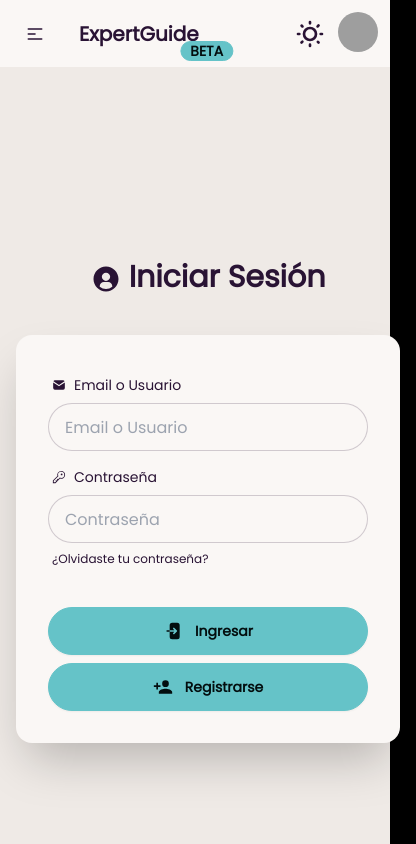
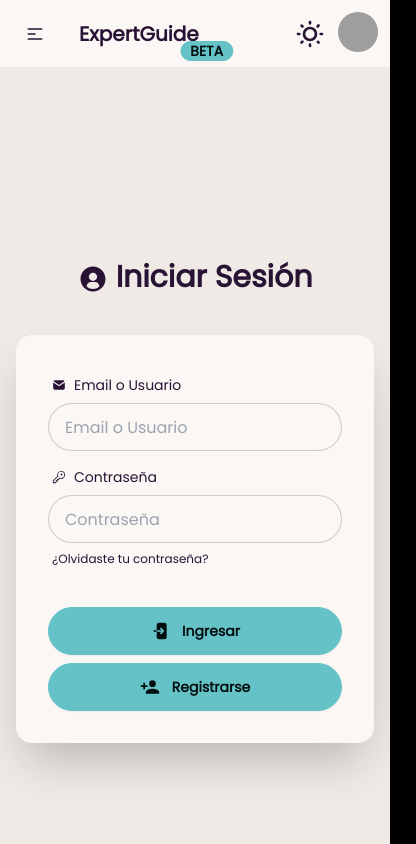
Before and after one commit to kennyp2233/experts-front-system, a Next.js app: page /sistema in a window 390 px wide. Both pictures are taken after a click on the button "Iniciar". Shown: the top 844 px of the page, 416 px wide, since content can reach past the window. Built offline with nearby package versions, Linux system fonts and the light colour scheme; grey boxes are pictures that could not be loaded.

Commit message:
alter: responsive corrections

```diff
--- a/src/app/sistema/components/login.tsx
+++ b/src/app/sistema/components/login.tsx
@@ -4,7 +4,7 @@
     return (
         <>
             <div className="hero min-h-screen bg-base-200">
-                <div className="hero-content flex-col lg:flex-row-reverse">
+                <div className="hero-content min-w-0 w-full flex-col lg:flex-row-reverse">
                     <h1 className=" text-5xl font-bold py-6 lg:hidden max-md:text-center max-sm:text-3xl">
                         <svg className="mr-2 my-auto inline-block" xmlns="http://www.w3.org/2000/svg" width="1em" height="1em" viewBox="0 0 24 24"><path fill="currentColor" fill-rule="evenodd" d="M12 20a7.966 7.966 0 0 1-5.002-1.756l.002.001v-.683c0-1.794 1.492-3.25 3.333-3.25h3.334c1.84 0 3.333 1.456 3.333 3.25v.683A7.966 7.966 0 0 1 12 20M2 12C2 6.477 6.477 2 12 2s10 4.477 10 10c0 5.5-4.44 9.963-9.932 10h-.138C6.438 21.962 2 17.5 2 12m10-5c-1.84 0-3.333 1.455-3.333 3.25S10.159 13.5 12 13.5c1.84 0 3.333-1.455 3.333-3.25S13.841 7 12 7" clip-rule="evenodd" /></svg>
                         Iniciar Sesión
--- a/src/app/sistema/components/register.tsx
+++ b/src/app/sistema/components/register.tsx
@@ -9,7 +9,7 @@
                 </button>
 
 
-                <div className="hero-content flex-col lg:flex-row-reverse">
+                <div className="hero-content min-w-0 w-full flex-col lg:flex-row-reverse">
 
                     <div className="text-left lg:text-center">
                         <h1 className="text-5xl font-bold py-6 px-10 max-md:pt-14 max-sm:pt-20">Regístrate</h1>
```
